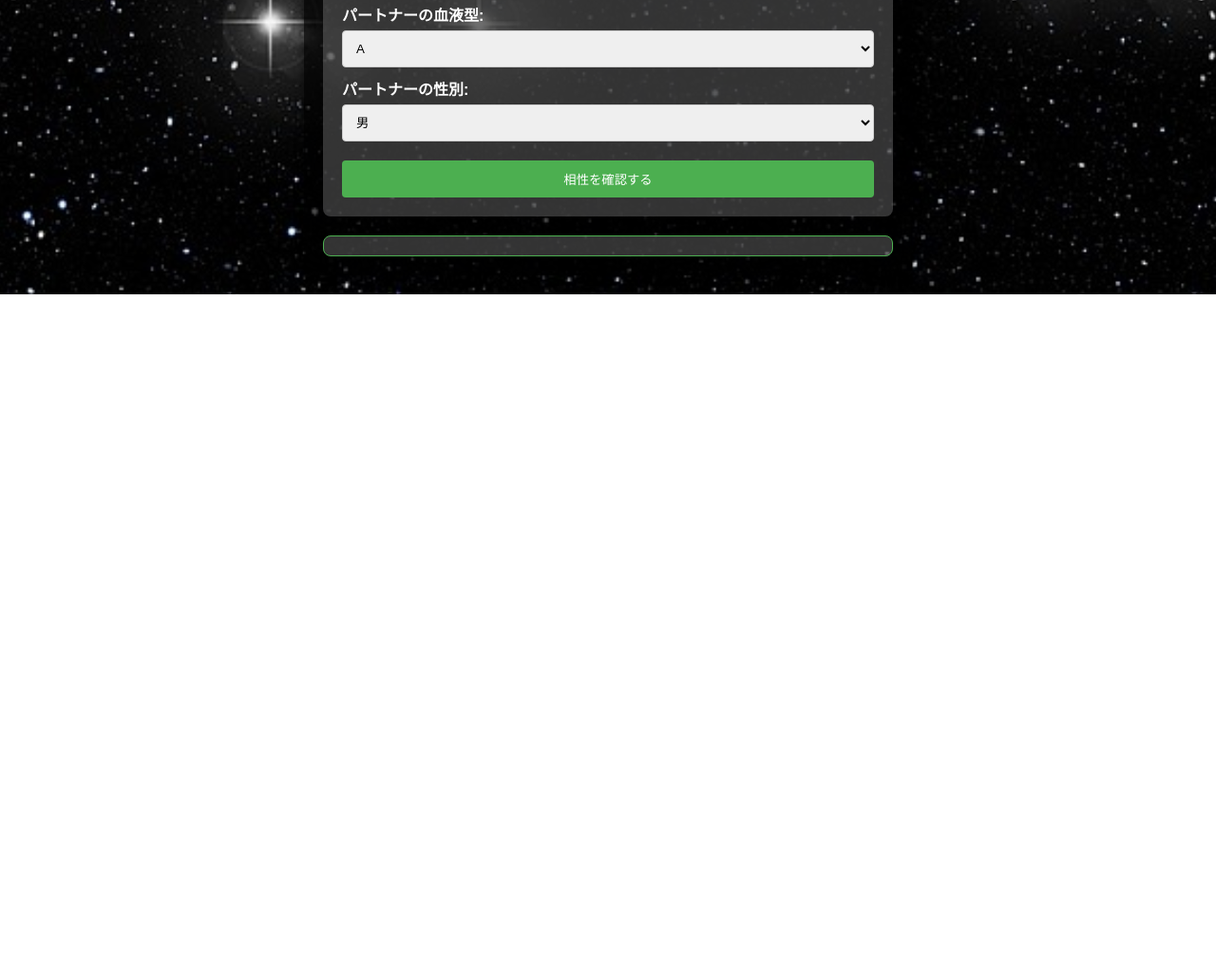
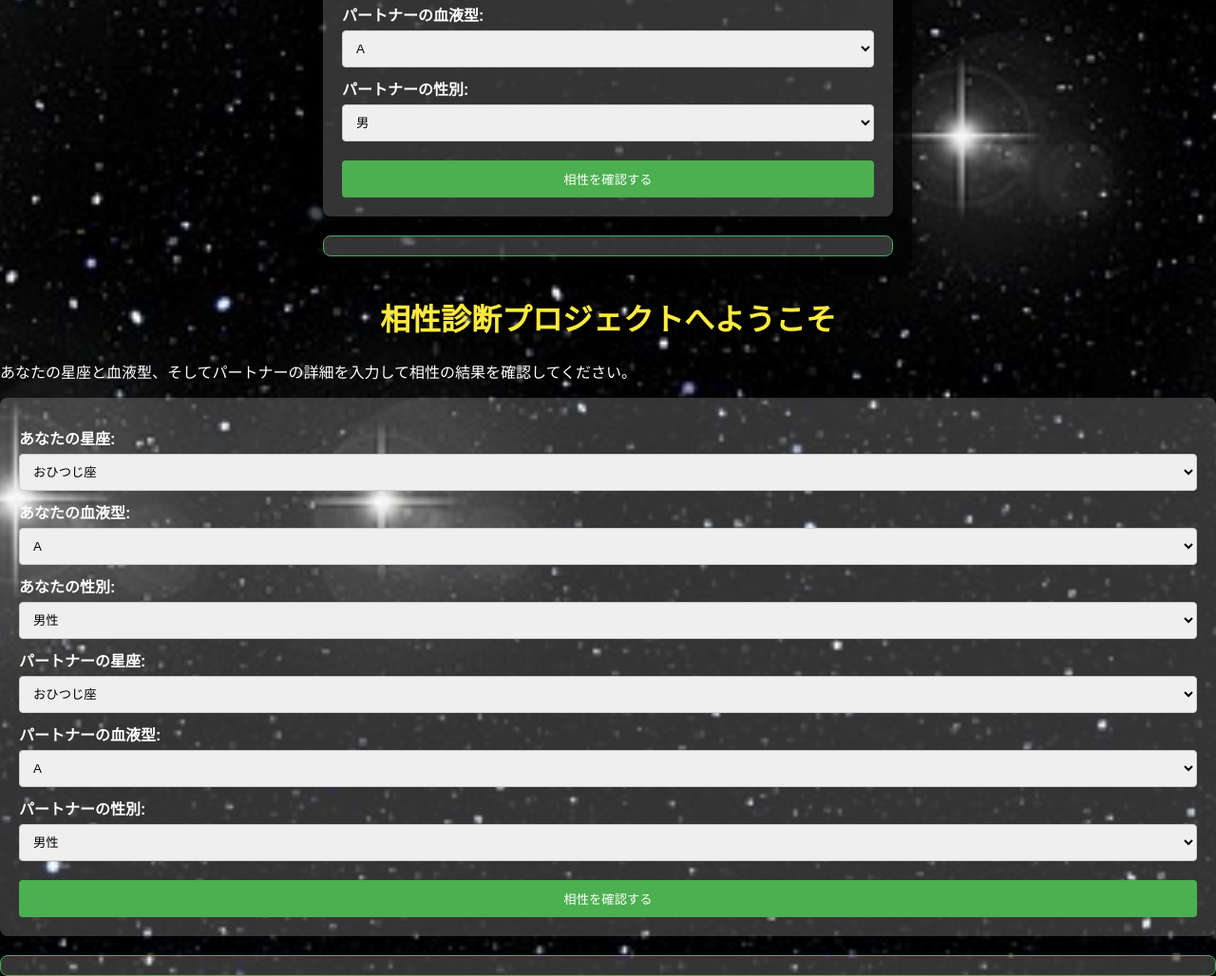
Before and after one commit to sakurabunchou/compatibility_project, a plain HTML site: page index.html in a window 1280 px wide. Shown: the part 641-1669 px from the top of the page at 95% size. Before the commit the page ends 951 px from the top, so only its background shows below. Drawn offline with Linux system fonts and the light colour scheme.

Commit message:
Update index.html

```diff
--- a/index.html
+++ b/index.html
@@ -151,3 +151,102 @@
     </script>
 </body>
 </html>
+<!DOCTYPE html>
+<html lang="ja">
+<head>
+    <meta charset="UTF-8">
+    <meta name="viewport" content="width=device-width, initial-scale=1.0">
+    <title>相性診断プロジェクト</title>
+</head>
+<body>
+    <h1>相性診断プロジェクトへようこそ</h1>
+    <p>あなたの星座と血液型、そしてパートナーの詳細を入力して相性の結果を確認してください。</p>
+
+    <form id="compatibilityForm">
+        <label for="yourZodiac">あなたの星座:</label>
+        <select id="yourZodiac" name="yourZodiac">
+            <option value="おひつじ座">おひつじ座</option>
+            <option value="おうし座">おうし座</option>
+            <option value="ふたご座">ふたご座</option>
+            <option value="かに座">かに座</option>
+            <option value="しし座">しし座</option>
+            <option value="おとめ座">おとめ座</option>
+            <option value="てんびん座">てんびん座</option>
+            <option value="さそり座">さそり座</option>
+            <option value="いて座">いて座</option>
+            <option value="やぎ座">やぎ座</option>
+            <option value="みずがめ座">みずがめ座</option>
+            <option value="うお座">うお座</option>
+        </select>
+
+        <label for="yourBloodType">あなたの血液型:</label>
+        <select id="yourBloodType" name="yourBloodType">
+            <option value="A">A</option>
+            <option value="B">B</option>
+            <option value="O">O</option>
+            <option value="AB">AB</option>
+        </select>
+
+        <label for="yourGender">あなたの性別:</label>
+        <select id="yourGender" name="yourGender">
+            <option value="男性">男性</option>
+            <option value="女性">女性</option>
+        </select>
+
+        <label for="partnerZodiac">パートナーの星座:</label>
+        <select id="partnerZodiac" name="partnerZodiac">
+            <option value="おひつじ座">おひつじ座</option>
+            <option value="おうし座">おうし座</option>
+            <option value="ふたご座">ふたご座</option>
+            <option value="かに座">かに座</option>
+            <option value="しし座">しし座</option>
+            <option value="おとめ座">おとめ座</option>
+            <option value="てんびん座">てんびん座</option>
+            <option value="さそり座">さそり座</option>
+            <option value="いて座">いて座</option>
+            <option value="やぎ座">やぎ座</option>
+            <option value="みずがめ座">みずがめ座</option>
+            <option value="うお座">うお座</option>
+        </select>
+
+        <label for="partnerBloodType">パートナーの血液型:</label>
+        <select id="partnerBloodType" name="partnerBloodType">
+            <option value="A">A</option>
+            <option value="B">B</option>
+            <option value="O">O</option>
+            <option value="AB">AB</option>
+        </select>
+
+        <label for="partnerGender">パートナーの性別:</label>
+        <select id="partnerGender" name="partnerGender">
+            <option value="男性">男性</option>
+            <option value="女性">女性</option>
+        </select>
+
+        <button type="button" onclick="calculateCompatibility()">相性を確認する</button>
+    </form>
+
+    <div class="result" id="result"></div>
+
+    <script>
+        function calculateCompatibility() {
+            var yourZodiac = document.getElementById('yourZodiac').value;
+            var yourBloodType = document.getElementById('yourBloodType').value;
+            var yourGender = document.getElementById('yourGender').value;
+            var partnerZodiac = document.getElementById('partnerZodiac').value;
+            var partnerBloodType = document.getElementById('partnerBloodType').value;
+            var partnerGender = document.getElementById('partnerGender').value;
+
+            var key = `${yourZodiac}_${yourBloodType}_${yourGender}_and_${partnerZodiac}_${partnerBloodType}_${partnerGender}`;
+
+            fetch('compatibility_results.json')
+                .then(response => response.json())
+                .then(data => {
+                    var result = data[key] || '相性情報が見つかりませんでした。';
+                    document.getElementById('result').innerText = result;
+                })
+                .catch(error => console.error('Error:', error));
+        }
+    </script>
+</body>
+</html>
```
